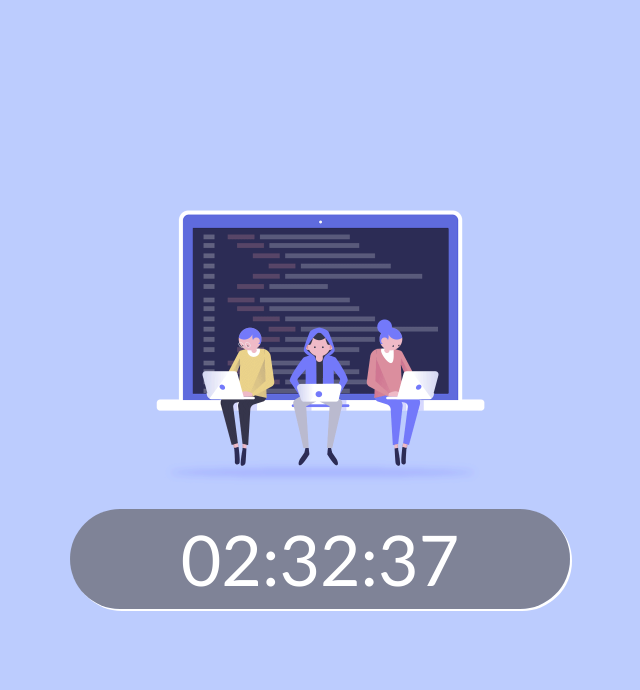
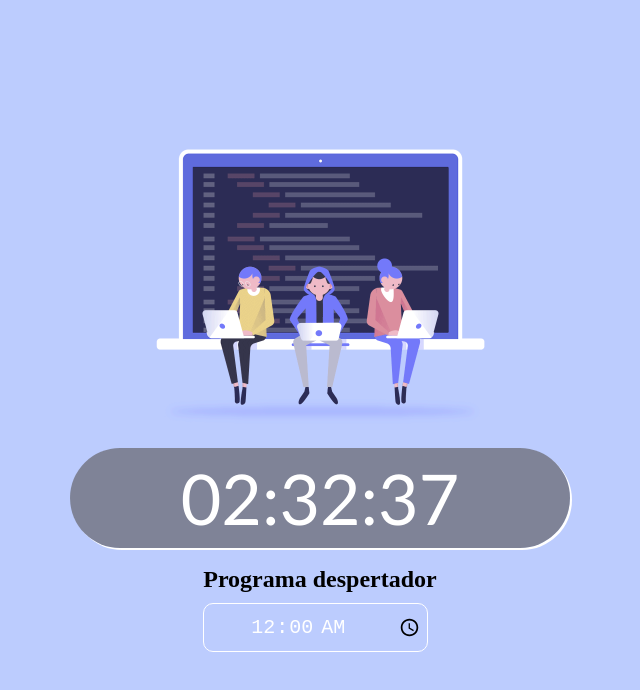
Before and after one commit to edurojas-tech/estudos_js, a plain HTML site: page praticando-JS/02-relogio/index.html in a window 1280 px wide. Shown: the whole page, without its empty margins (320-960 px from the left). Drawn offline with Linux system fonts and the light colour scheme.

Commit message:
feat: adicionando função de despertador

```diff
--- a/praticando-JS/02-relogio/css/estilos.css
+++ b/praticando-JS/02-relogio/css/estilos.css
@@ -36,6 +36,18 @@
     font-family: 'Trebuchet MS', 'Lucida Sans Unicode', 'Lucida Grande', 'Lucida Sans', Arial, sans-serif;
   }
 
+  #despertador input {
+    padding: 10px 4px;
+    margin-top: 10px;
+    width: 215px;
+    font-size: 20px;
+    background-color: transparent;
+    border: 0.03px solid #fff;
+    border-radius: 10px;
+    color: #ffffff;
+    text-align: center;
+  }
+
   @media (max-width: 600px) {
     #clock {
       width: 80%;
--- a/praticando-JS/02-relogio/index.html
+++ b/praticando-JS/02-relogio/index.html
@@ -15,6 +15,22 @@
     <div id="clock">
       <div id="hora"></div>:<div id="minuto"></div>:<div id="segundos"></div>
     </div>
+
+    <br>
+
+    <form action="#">
+      <label for="despertador" id="despertador">
+        <h2>Programa despertador</h2>
+        <input
+          type="time"
+          value="00:00"
+          name="despertador"
+          onchange="localStorage.setItem('horarioDespestar', JSON.stringify(this.value))"/>
+      </label>
+      <br>
+    </form>
+    <br>
+    <p id="alarmePRogramado" style="text-align: center; color: #fff;"></p>
   </div>
 
   <script src="js/changeDay.js"></script>
@@ -31,6 +47,8 @@
       document.getElementById("hora").textContent = hora < 10 ? "0" + hora : hora
       document.getElementById("minuto").textContent = min < 10 ? "0" + min : min
       document.getElementById("segundos").textContent = seg < 10 ? "0" + seg : seg
+
+      despertarAlarme(horaa, min)
     }, 1000)
 
     function changeBg(){
@@ -48,6 +66,19 @@
     }, 60000);
 
     changeBg()
+
+    function despertarAlarme(horaa, min) {
+      const horario = localStorage.getItem("horarioDespestar")
+      const horarioComparador = `"${horaa}:${min}"`
+      let texto = document.getElementById("alarmePRogramado")
+
+      horario &&
+      (texto.textContent = `Ultimo horario programado para alarme: ${horario}`)
+
+      horario == horarioComparador
+        ? (alert("Acordar!"),localStorage.removeItem("horarioDespestar"), texto.textContent = "")
+        : console.log("sem alarme!")
+    }
   </script>
 </body>
 </html>
```
